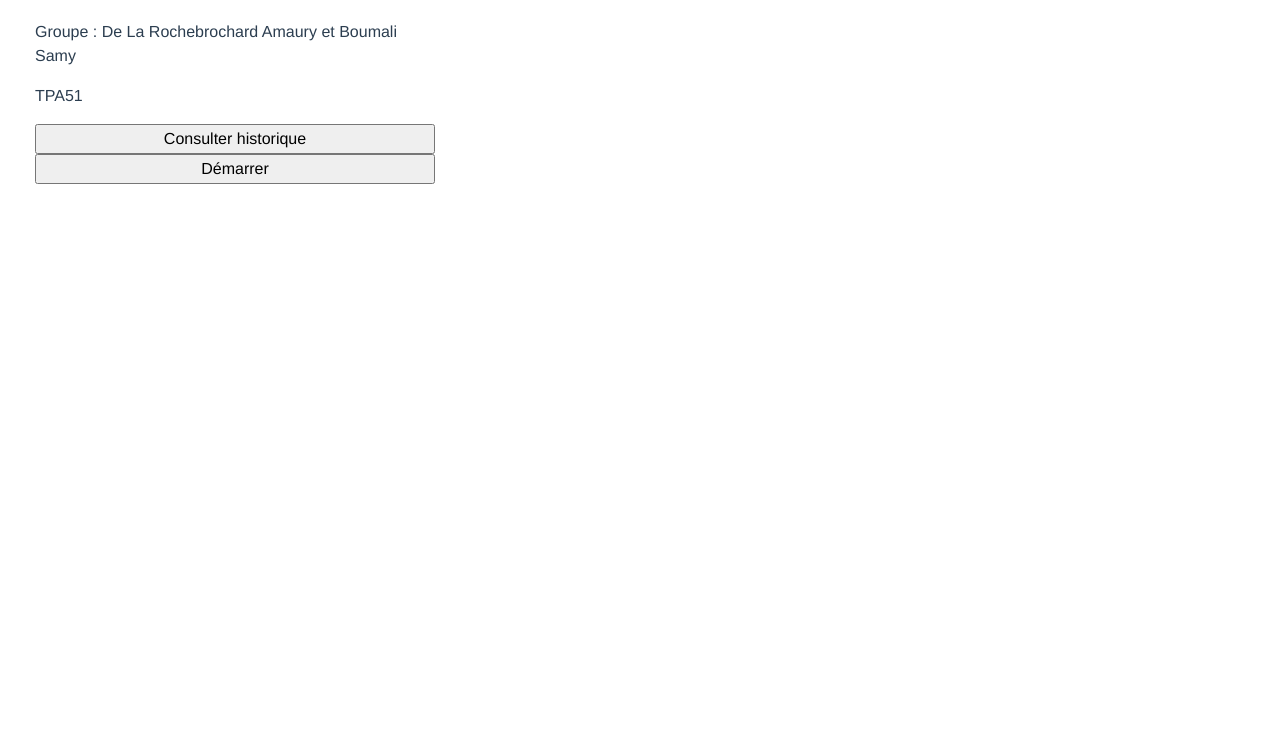
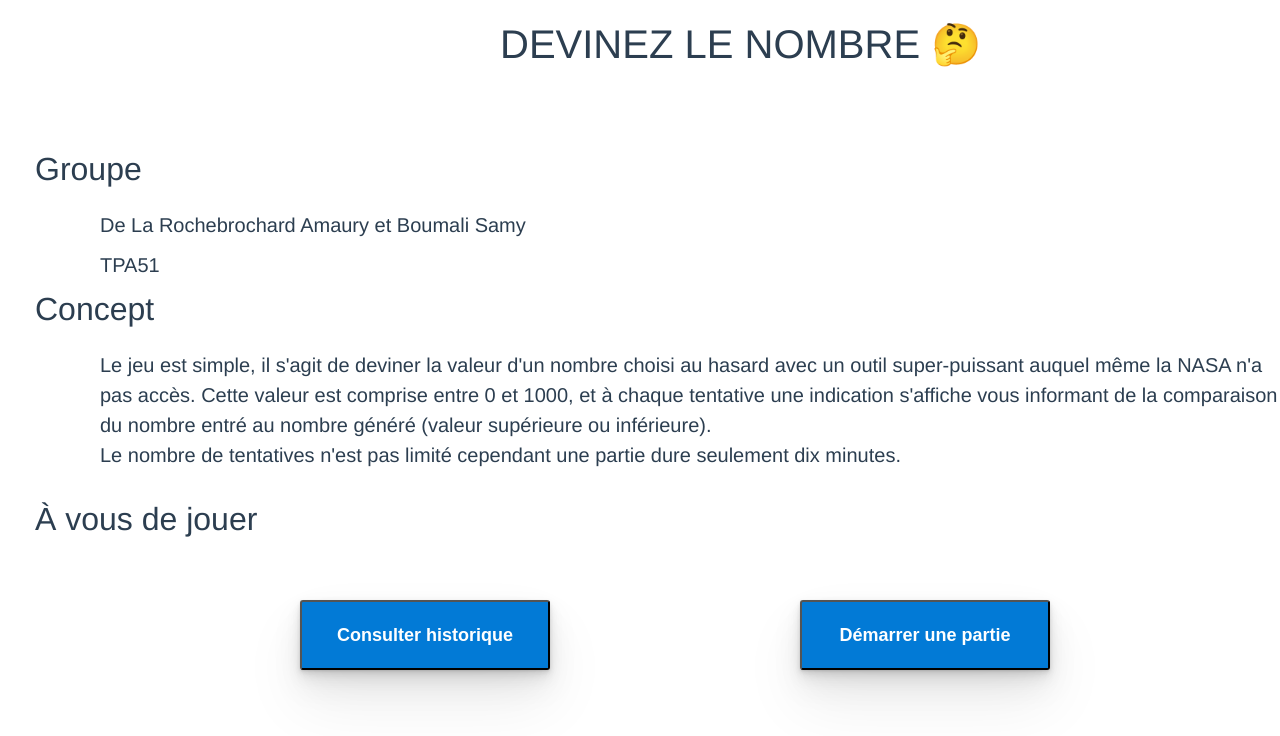
Before and after one commit to UE-FRONTEND/projet-lemon-cake-lovers, a Vue app: page / in a window 1280 px wide. Shown: the top 736 px of the page. Built offline with nearby package versions, Linux system fonts and the light colour scheme.

Commit message:
Page Victoire, Defaite et Home terminees

```diff
--- a/src/Components/Defeat.vue
+++ b/src/Components/Defeat.vue
@@ -1,13 +1,16 @@
 <template>
-  <p id="NbEssaisDefaites" >Nombre d'essais : {{ getLastNbTries }}</p>
-  <router-link to="/" tag="button">
-    <input id="HomeBack" type="button" value="Retour à l'accueil"/>
+  <h1 class="title">Défaite &#128514 &#128073 U</h1>
+  <h2 class="subtitle">Statistique de la partie</h2>
+  <strong class="essais" id="NbEssaisDefaites" >Nombre d'essais  :</strong>
+  <p class="nombre">{{ getLastNbTries }}</p>
+  <br/>
+  <router-link to="/" tag="b-button">
+    <button class="button">Retour à l'accueil</button>
   </router-link>
 </template>
 
 <script>
 
-import Result from "./Partie.vue"
 import { mapGetters } from "vuex";
 
 export default {
@@ -19,4 +22,65 @@ export default {
 </script>
 
 <style scoped>
+
+.title {
+  position : absolute;
+  left : 600px;
+}
+
+.subtitle {
+  position : absolute;
+  top : 100px;
+}
+
+.essais {
+  size: 20pt;
+  font-size : 20px;
+  display: inline-block;
+  position : absolute;
+  top : 200px;
+}
+.nombre {
+  position : absolute;
+  top : 190px;
+  left : 230px;
+  padding: 10px;
+  background: papayawhip;
+  text-align: center;
+  display: inline-block;
+  text-align: center;
+  color: palevioletred;
+}
+.button {
+  position : absolute;
+  top : 300px;
+  border: none;
+  font-weight: bold ;
+  color: black;
+  padding: 10px 20px;
+  text-align: center;
+  text-decoration-color: black;
+  display: inline-block;
+  --g-red: #d04b36;
+  --g-orange: #e36511;
+  --g-yellow: #ffba00;
+  --g-green: #00b180;
+  --g-blue: #147aab;
+  --g-indigo: #675997;
+  background-image: linear-gradient(
+      var(--g-red) 0%,
+      var(--g-red) 16.6666%,
+      var(--g-orange) 16.6666%,
+      var(--g-orange) 33.333%,
+      var(--g-yellow) 33.333%,
+      var(--g-yellow) 50%,
+      var(--g-green) 50%,
+      var(--g-green) 66.6666%,
+      var(--g-blue) 66.6666%,
+      var(--g-blue) 83.3333%,
+      var(--g-indigo) 83.3333%,
+      var(--g-indigo) 100%
+  );
+  font-size: 16px;
+}
 </style>
--- a/src/Components/Home.vue
+++ b/src/Components/Home.vue
@@ -1,14 +1,25 @@
 <template>
+    <h1 class="title">DEVINEZ LE NOMBRE &#129300</h1>
     <div>
-      <p>Groupe : De La Rochebrochard Amaury et Boumali Samy</p>
-      <p>TPA51</p>
-      <router-link to="/Historique" tag="button">
-        <input id="Consult" type="button" value="Consulter historique" class="col"/>
-      </router-link>
+      <h2 class="groupe">Groupe</h2>
+      <p class="groupeName">De La Rochebrochard Amaury et Boumali Samy</p>
+      <p class="groupeVal">TPA51</p>
     </div>
     <div>
+      <h2 class="Concept">Concept</h2>
+      <p class="ConceptVal">Le jeu est simple, il s'agit de deviner la valeur d'un nombre choisi au hasard avec un outil super-puissant
+        auquel même la NASA n'a pas accès. Cette valeur est comprise entre 0 et 1000, et à chaque tentative une indication
+        s'affiche vous informant de la comparaison du nombre entré au nombre généré (valeur supérieure ou inférieure).<br/>
+        Le nombre de tentatives n'est pas limité cependant une partie dure seulement dix minutes.
+      </p>
+    </div>
+    <div>
+      <h2 class="Fonctionnalites">À vous de jouer</h2>
+      <router-link to="/Historique" tag="button">
+        <button class="buttonHisto">Consulter historique</button>
+      </router-link>
       <router-link to="/Partie" tag="button">
-        <input id="Demarre" type="button" value="Démarrer"  class="col"/>
+        <button class="buttonPartie">Démarrer une partie</button>
       </router-link>
       <router-view></router-view>
     </div>
@@ -24,7 +35,94 @@ export default {
 
 <style scoped>
 
+.title {
+  position : absolute;
+  left : 500px;
+}
+
+.groupe {
+  position: absolute;
+  top : 150px;
+}
+
+.groupeName {
+  position: absolute;
+  top : 210px;
+  left : 100px;
+  font-size:20px;
+}
+
+.groupeVal {
+  position: absolute;
+  top : 250px;
+  left : 100px;
+  font-size:20px;
+}
+
+.Concept{
+  position: absolute;
+  top : 290px;
+}
+
+.ConceptVal{
+  position: absolute;
+  top : 350px;
+  left : 100px;
+  font-size:20px;
+}
+
+.Fonctionnalites{
+  position : absolute;
+  top : 500px;
+}
+
+.buttonHisto{
+  position: absolute;
+  top : 600px;
+  left : 300px;
+  text-align: center;
+  grid-template-columns: repeat(30, 1fr);
+  grid-template-rows: repeat(10, 1fr);
+  width: 250px;
+  height: 70px;
+  border-radius: 3px;
+  color: #fff;
+  background: #027ad6;
+  font: 700 18px sans-serif;
+  box-shadow:
+      0 1px 2px rgba(0,0,0,0.07),
+      0 2px 4px rgba(0,0,0,0.07),
+      0 4px 8px rgba(0,0,0,0.07),
+      0 8px 16px rgba(0,0,0,0.07),
+      0 16px 32px rgba(0,0,0,0.07),
+      0 32px 64px rgba(0,0,0,0.07);
+}
+
+.buttonPartie{
+  position: absolute;
+  top : 600px;
+  left : 800px;
+  text-align: center;
+  grid-template-columns: repeat(30, 1fr);
+  grid-template-rows: repeat(10, 1fr);
+  width: 250px;
+  height: 70px;
+  border-radius: 3px;
+  color: #fff;
+  background: #027ad6;
+  font: 700 18px sans-serif;
+  box-shadow:
+      0 1px 2px rgba(0,0,0,0.07),
+      0 2px 4px rgba(0,0,0,0.07),
+      0 4px 8px rgba(0,0,0,0.07),
+      0 8px 16px rgba(0,0,0,0.07),
+      0 16px 32px rgba(0,0,0,0.07),
+      0 32px 64px rgba(0,0,0,0.07);
+}
+
+
 .col{
   margin-right : 20pt;
 }
+
 </style>
--- a/src/Components/Victory.vue
+++ b/src/Components/Victory.vue
@@ -1,20 +1,28 @@
 <template>
-    <p>Nombre d'essais : {{ getLastNbTries }}</p>
-    <p>
-      Temps écoule :
-      <template v-if="getLastMinuteTries< 10">
-      0
-      </template>
-      {{getLastMinuteTries}} :
-      <template v-if="getLastSecondeTries < 10">
-        0
-      </template>
-      {{getLastSecondeTries}}
-    </p>
+  <div>
+    <h1 class="title">Victoire &#128513</h1>
+    <h2 class="subtitle">Statistiques de la partie</h2>
+    <p class="essais"> Nombre d'essais :</p>
+    <p class="nombre"> {{ getLastNbTries }}</p>
+    <div class="time">
+        <p style="display: inline-block">Temps écoulé : &nbsp</p>
+        <div class="subtime">
+            [
+            <template v-if="getLastMinuteTries< 10">
+            <p style="display: inline-block"> 0</p>
+            </template>
 
+          <p style="display: inline-block">{{getLastMinuteTries}} :&nbsp</p>
+            <template v-if="getLastSecondeTries < 10">
+              <p style="display: inline-block">0</p>
+            </template>
+          <p style="display: inline-block">{{getLastSecondeTries}} ]</p>
+        </div>
+    </div>
     <router-link to="/" tag="button">
-      <input type="button" value="Retour à l'accueil"/>
+      <button class="button">Retour à l'accueil</button>
     </router-link>
+  </div>
 </template>
 
 <script>
@@ -32,4 +40,79 @@ export default {
 
 <style scoped>
 
+.title {
+  position : absolute;
+  left : 600px;
+}
+
+.time {
+  display: inline-block;
+  position: absolute;
+  top : 170px;
+  font-size : 20px;
+}
+
+.subtime{
+  display: inline-block;
+  padding-bottom: 3pt;
+  background: papayawhip;
+  text-align: center;
+  color: palevioletred;
+}
+
+.subtitle {
+  position : absolute;
+  top : 100px;
+}
+
+.essais {
+  size: 20pt;
+  font-size : 20px;
+  display: inline-block;
+  position : absolute;
+  top : 240px;
+}
+
+.nombre {
+  position : absolute;
+  top : 230px;
+  left : 230px;
+  padding: 10px;
+  background: papayawhip;
+  text-align: center;
+  display: inline-block;
+  color: palevioletred;
+}
+.button {
+  position : absolute;
+  top : 300px;
+  border: none;
+  font-weight: bold ;
+  color: black;
+  padding: 10px 20px;
+  text-align: center;
+  text-decoration-color: black;
+  display: inline-block;
+  --g-red: #d04b36;
+  --g-orange: #e36511;
+  --g-yellow: #ffba00;
+  --g-green: #00b180;
+  --g-blue: #147aab;
+  --g-indigo: #675997;
+  background-image: linear-gradient(
+      var(--g-red) 0%,
+      var(--g-red) 16.6666%,
+      var(--g-orange) 16.6666%,
+      var(--g-orange) 33.333%,
+      var(--g-yellow) 33.333%,
+      var(--g-yellow) 50%,
+      var(--g-green) 50%,
+      var(--g-green) 66.6666%,
+      var(--g-blue) 66.6666%,
+      var(--g-blue) 83.3333%,
+      var(--g-indigo) 83.3333%,
+      var(--g-indigo) 100%
+  );
+  font-size: 16px;
+}
 </style>
--- a/src/main.js
+++ b/src/main.js
@@ -3,6 +3,7 @@ import App from './App.vue'
 import {store} from './store'
 import router from "@/router";
 
+
 createApp(App)
     .use(store)
     .use(router)
```
Also changed, not shown: 1 other file (tests, documents, lock files or other folders).
